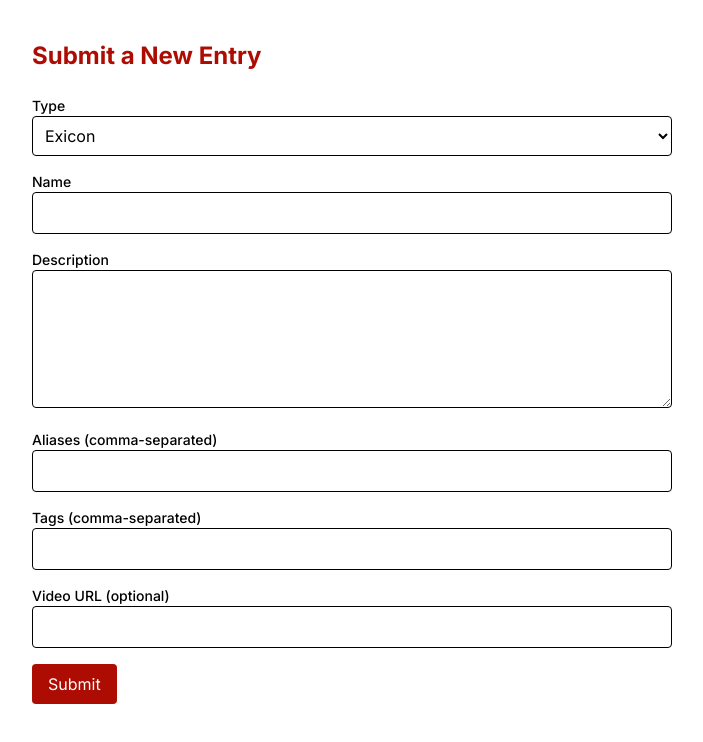
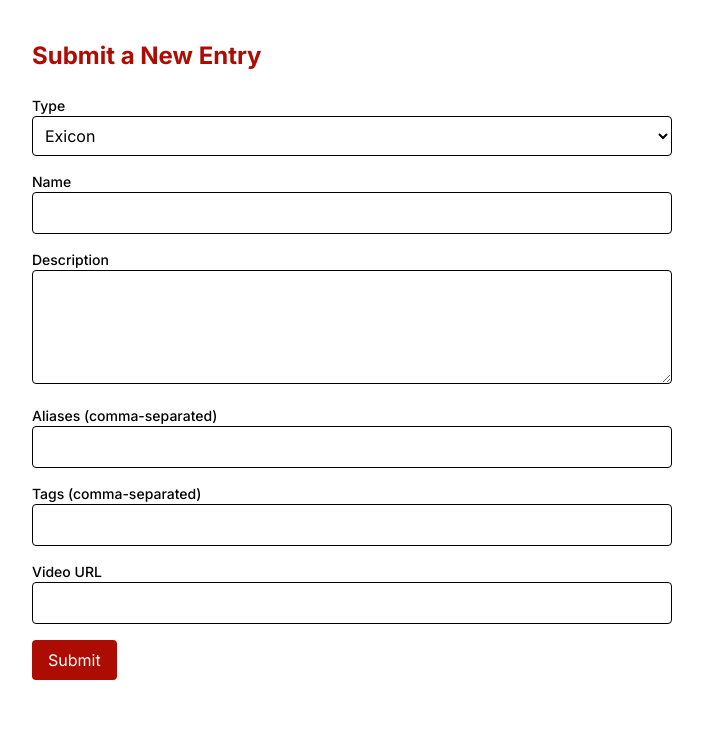
Before and after one commit to thomas43/f3-xicons, a Next.js app: page /submit in a window 1280 px wide. Shown: the top 742 px of the page, without its empty margins (288-991 px from the left). Built offline with nearby package versions, Linux system fonts and the light colour scheme.

Commit message:
Modify submission form to be like other pages. client side logic an add toast

```diff
--- a/src/app/submit/page.tsx
+++ b/src/app/submit/page.tsx
@@ -1,63 +1,11 @@
-// app/submit/page.tsx
-import { submitEntry } from "@/lib/submission";
-import { headers } from "next/headers"
-import { CheckCircleIcon } from "@heroicons/react/20/solid";
+// src/app/submit/page.tsx
+import SubmissionForm from "@/components/SubmissionForm";
 
-
-export default async function SubmitPage() {
-  const headersList = await headers();
-  const referer = headersList.get("referer") || "";
-  const submitted = referer.includes("/submit?submitted=true");
-
+export default function SubmitPage() {
   return (
     <main className="max-w-2xl mx-auto py-10 px-4">
       <h1 className="text-2xl font-bold text-f3accent mb-6">Submit a New Entry</h1>
-
-      <form action={submitEntry} className="space-y-4">
-        <div>
-          <label className="block text-sm font-medium">Type</label>
-          <select name="type" className="w-full border p-2 rounded" required>
-            <option value="exicon">Exicon</option>
-            <option value="lexicon">Lexicon</option>
-          </select>
-        </div>
-
-        <div>
-          <label className="block text-sm font-medium">Name</label>
-          <input name="name" type="text" required className="w-full border p-2 rounded" />
-        </div>
-
-        <div>
-          <label className="block text-sm font-medium">Description</label>
-          <textarea name="description" required rows={5} className="w-full border p-2 rounded"></textarea>
-        </div>
-
-        <div>
-          <label className="block text-sm font-medium">Aliases (comma-separated)</label>
-          <input name="aliases" type="text" className="w-full border p-2 rounded" />
-        </div>
-
-        <div>
-          <label className="block text-sm font-medium">Tags (comma-separated)</label>
-          <input name="tags" type="text" className="w-full border p-2 rounded" />
-        </div>
-
-        <div>
-          <label className="block text-sm font-medium">Video URL (optional)</label>
-          <input name="videoUrl" type="url" className="w-full border p-2 rounded" />
-        </div>
-
-        <button type="submit" className="bg-f3accent text-white px-4 py-2 rounded">
-          Submit
-        </button>
-      </form>
-
-      {submitted && (
-        <div className="flex items-start gap-2 text-green-700 bg-green-50 border border-green-300 4 px-3 py-2 rounded mt-6 mb-6 text-sm">
-          <CheckCircleIcon className="h-5 w-5 text-green-600 mt-0.5" />
-          <p>Thanks for your submission!</p>
-        </div>
-      )}
+      <SubmissionForm />
     </main>
   );
 }
--- /dev/null
+++ b/src/components/SubmissionForm.tsx
@@ -0,0 +1,72 @@
+// src/components/SubmissionForm.tsx
+"use client";
+
+import { useTransition, useState } from "react";
+import { useToast } from "@/components/ToastProvider";
+import { submitEntry } from "@/lib/submission";
+
+export default function SubmissionForm() {
+  const [isPending, startTransition] = useTransition();
+  const [status, setStatus] = useState<"idle" | "success" | "error">("idle");
+  const {toastError, toastSuccess} = useToast();
+
+  const handleSubmit = (e: React.FormEvent<HTMLFormElement>) => {
+    e.preventDefault();
+    const formData = new FormData(e.currentTarget);
+
+    const form = e.currentTarget;
+    startTransition(async () => {
+        try {
+            await submitEntry(new FormData(form));
+            toastSuccess("Submission received!");
+            setStatus("success");
+            form.reset(); // ✅ safe
+        } catch (err: any) {
+            toastError(err.message || "Submission failed");
+            setStatus("error");
+        }
+    });
+
+  };
+
+  return (
+    <form onSubmit={handleSubmit} className="space-y-4">
+      <div>
+        <label className="block text-sm font-medium">Type</label>
+        <select name="type" className="w-full border p-2 rounded" required>
+          <option value="exicon">Exicon</option>
+          <option value="lexicon">Lexicon</option>
+        </select>
+      </div>
+
+      <div>
+        <label className="block text-sm font-medium">Name</label>
+        <input name="name" type="text" className="w-full border p-2 rounded" required />
+      </div>
+
+      <div>
+        <label className="block text-sm font-medium">Description</label>
+        <textarea name="description" className="w-full border p-2 rounded" rows={4} required />
+      </div>
+
+      <div>
+        <label className="block text-sm font-medium">Aliases (comma-separated)</label>
+        <input name="aliases" type="text" className="w-full border p-2 rounded" />
+      </div>
+
+      <div>
+        <label className="block text-sm font-medium">Tags (comma-separated)</label>
+        <input name="tags" type="text" className="w-full border p-2 rounded" />
+      </div>
+
+      <div>
+        <label className="block text-sm font-medium">Video URL</label>
+        <input name="videoUrl" type="url" className="w-full border p-2 rounded" />
+      </div>
+
+      <button type="submit" className="bg-f3accent text-white py-2 px-4 rounded" disabled={isPending}>
+        {isPending ? "Submitting..." : "Submit"}
+      </button>
+    </form>
+  );
+}
--- a/src/lib/submission.ts
+++ b/src/lib/submission.ts
@@ -45,7 +45,7 @@ export async function submitEntry(formData: FormData) {
     },
   });
 
-  redirect("/submit?submitted=true");
+  //redirect("/submit?submitted=true");
 }
 
 export async function approveSubmission(submissionId: string) {
```
